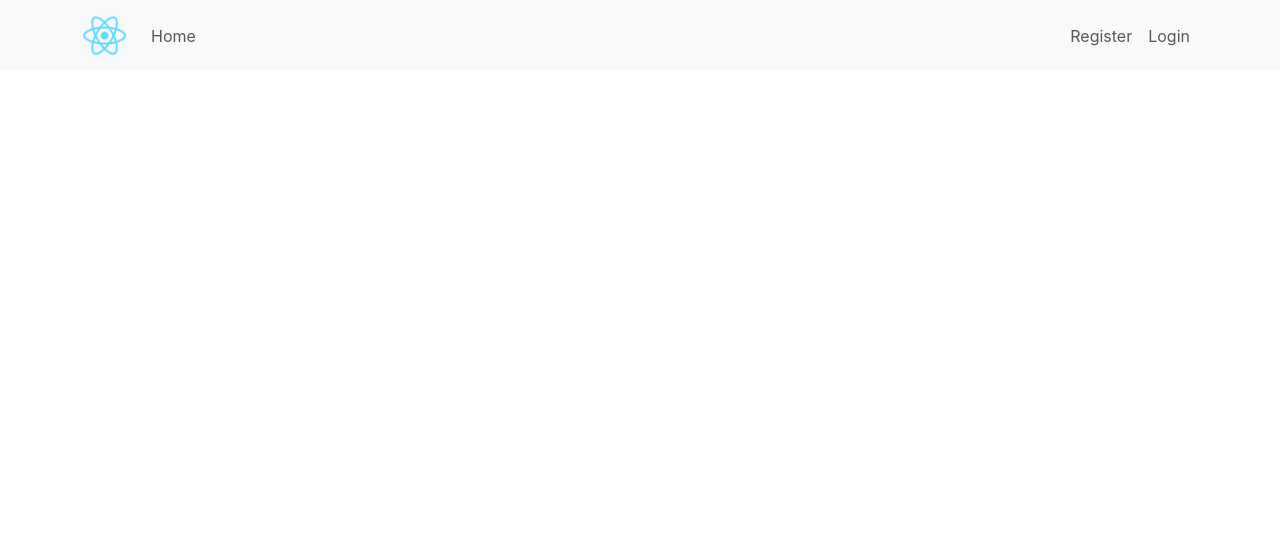
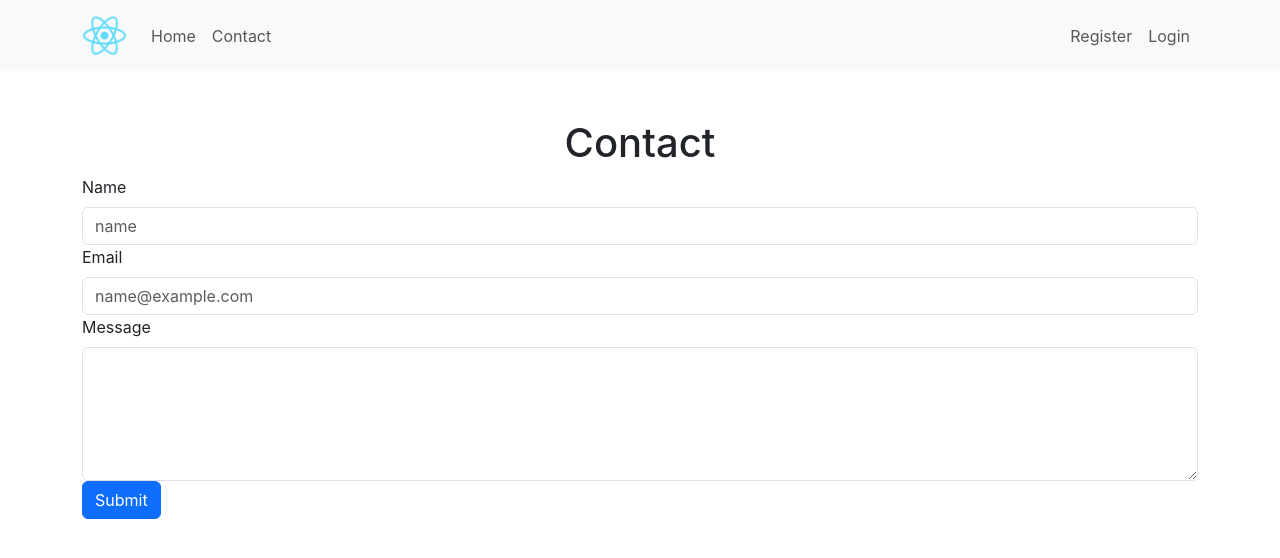
Before and after one commit to cchernn/dompet-web, a React (Create React App) app: page /contact in a window 1280 px wide. Before the commit this address had no page. Shown: the top 558 px of the page. Built offline with nearby package versions, Linux system fonts and the light colour scheme.

Commit message:
add Contact page and EmailJS service

```diff
--- a/src/App.js
+++ b/src/App.js
@@ -1,6 +1,7 @@
 import React, { Component } from "react"
 import { BrowserRouter, Routes, Route } from "react-router-dom"
 import Home from "./Pages/Home"
+import Contact from "./Pages/Contact"
 import Register from "./Pages/Register"
 import Login from "./Pages/Login"
 import Navigation from './Components/Navigation'
@@ -13,6 +14,7 @@ class App extends Component {
                 <Navigation></Navigation>
                 <Routes>
                     <Route path="/" element={<Home />} />
+                    <Route path="/contact" element={<Contact />} />
                     <Route path="/login" element={<Login />} />
                     <Route path="/register" element={<Register />} />
                     <Route path="/expenditures" element={<ExpenditureList />} />
--- a/src/Components/Navigation.js
+++ b/src/Components/Navigation.js
@@ -26,6 +26,7 @@ class Navigation extends Component {
                     <Navbar.Collapse id="navbar-toggle">
                         <Nav className="me-auto">
                             <Nav.Link href="/">Home</Nav.Link>
+                            <Nav.Link href="/contact">Contact</Nav.Link>
                             {this.state.isAuth ?
                                 <Nav.Link href="/expenditures">Expenditures</Nav.Link>
                                 :
--- /dev/null
+++ b/src/Pages/Contact.js
@@ -0,0 +1,121 @@
+import React, { Component } from "react"
+import { Container, Form, Button } from "react-bootstrap"
+import Email from "../Services/EmailJS"
+
+class Contact extends Component {
+    constructor(props) {
+        super(props)
+        this.state = {
+            name: "",
+            email: "",
+            message: "",
+            error: "",
+            resMessage: ""
+        }
+    }
+
+    setName = (name) => {
+        this.setState({ name })
+    }
+
+    setEmail = (email) => {
+        this.setState({ email })
+    }
+
+    setMessage = (message) => {
+        this.setState({ message })
+    }
+
+    handleSubmit = async (e) => {
+        e.preventDefault()
+
+        // Basic validation for name and email
+        if (!this.state.name || !this.state.email) {
+            this.setState({
+                error: "Name and email are required fields"
+            })
+            return
+        }
+
+        // You can add more complex email validation if needed
+        const emailRegex = /^[^\s@]+@[^\s@]+\.[^\s@]+$/;
+        if (!emailRegex.test(this.state.email)) {
+            this.setState({
+                error: "Invalid Email format"
+            })
+            return
+        }
+
+        const payload = {
+            name: this.state.name,
+            email: this.state.email,
+            message: this.state.message
+        }
+        try {
+            await Email.sendQuery(payload)
+            this.setState({
+                name: "",
+                email: "",
+                message: "",
+                resMessage: "Email sent. Thank you for your query.",
+                error: ""
+            })
+        } catch (error) {
+            this.setState({ error: "Email failed to send. Sorry, please try again later." })
+        }
+    }
+
+    render() {
+        return (
+            <Container>
+                <div className="mt-5 text-center">
+                    <h1>Contact</h1>
+                </div>
+                <Form>
+                    <Form.Group>
+                        <Form.Label>Name</Form.Label>
+                        <Form.Control
+                            type="text"
+                            placeholder="name"
+                            value={this.state.name}
+                            onChange={(resp => this.setName(resp.target.value))}
+                        />
+                    </Form.Group>
+                    <Form.Group>
+                        <Form.Label>Email</Form.Label>
+                        <Form.Control
+                            type="email"
+                            placeholder="name@example.com"
+                            value={this.state.email}
+                            onChange={(resp => this.setEmail(resp.target.value))}
+                        />
+                    </Form.Group>
+                    <Form.Group>
+                        <Form.Label>Message</Form.Label>
+                        <Form.Control
+                            as="textarea"
+                            rows={5}
+                            value={this.state.message}
+                            onChange={(resp => this.setMessage(resp.target.value))}
+                        />
+                    </Form.Group>
+                    <Button variant="primary" type="submit" onClick={this.handleSubmit}>
+                        Submit
+                    </Button>
+                    {
+                        this.state.error && (
+                            <div className="text-danger">{this.state.error}</div>
+                        )
+                    }
+                    {
+                        this.state.resMessage && (
+                            <div className="text-primary">{this.state.resMessage}</div>
+                        )
+                    }
+                </Form>
+            </Container>
+        )
+    }
+}
+
+export default Contact
--- /dev/null
+++ b/src/Services/EmailJS.js
@@ -0,0 +1,31 @@
+import emailjs from "@emailjs/browser"
+
+class Email {
+    constructor() {
+        emailjs.init("syqCDHF4AxoLIUJRH")
+        this.serviceId = ""
+    }
+
+    async sendQuery(payload) {
+        const { name, email, message } = payload
+
+        const templateId = ""
+        try {
+            await emailjs.send(
+                this.serviceId,
+                templateId,
+                {
+                    name: name,
+                    email: email,
+                    message: message
+                }
+            )
+        } catch (error) {
+            throw error
+        }
+    }
+}
+
+const emailInstance = new Email()
+
+export default emailInstance
```
